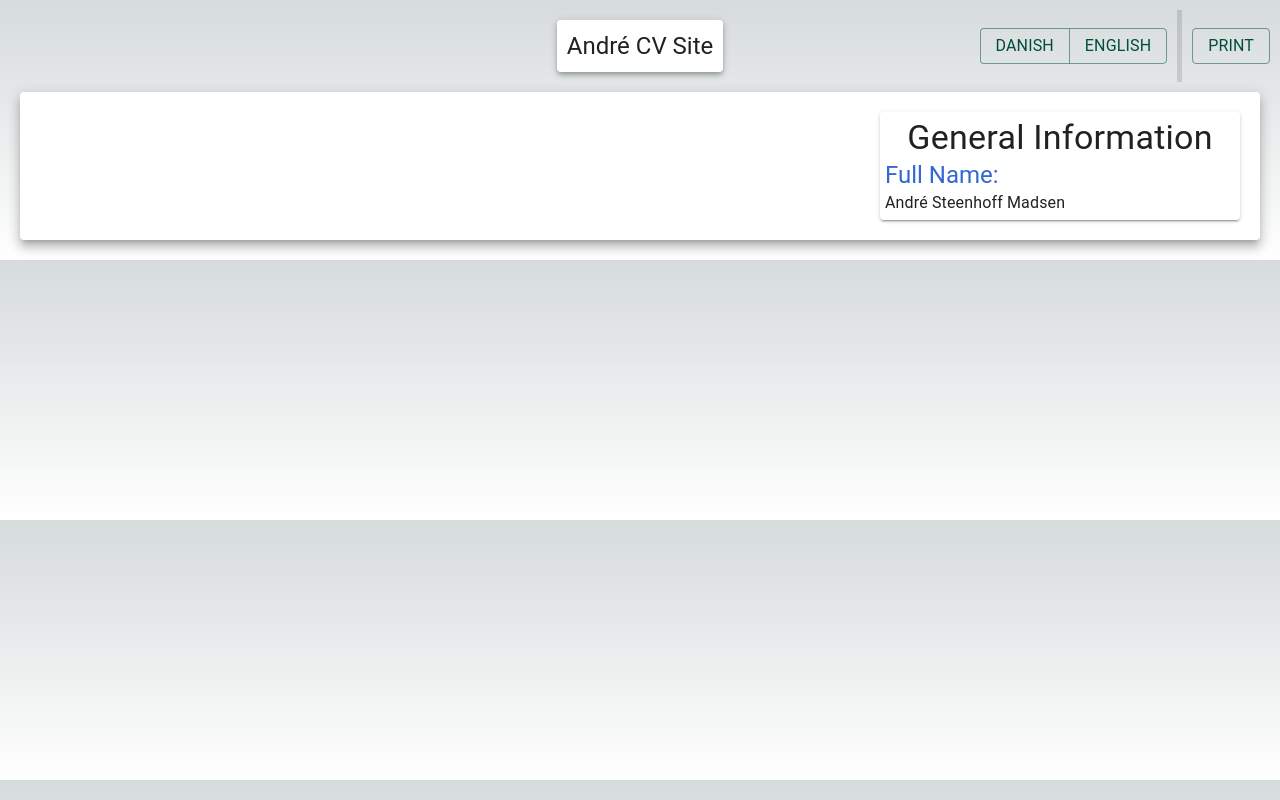
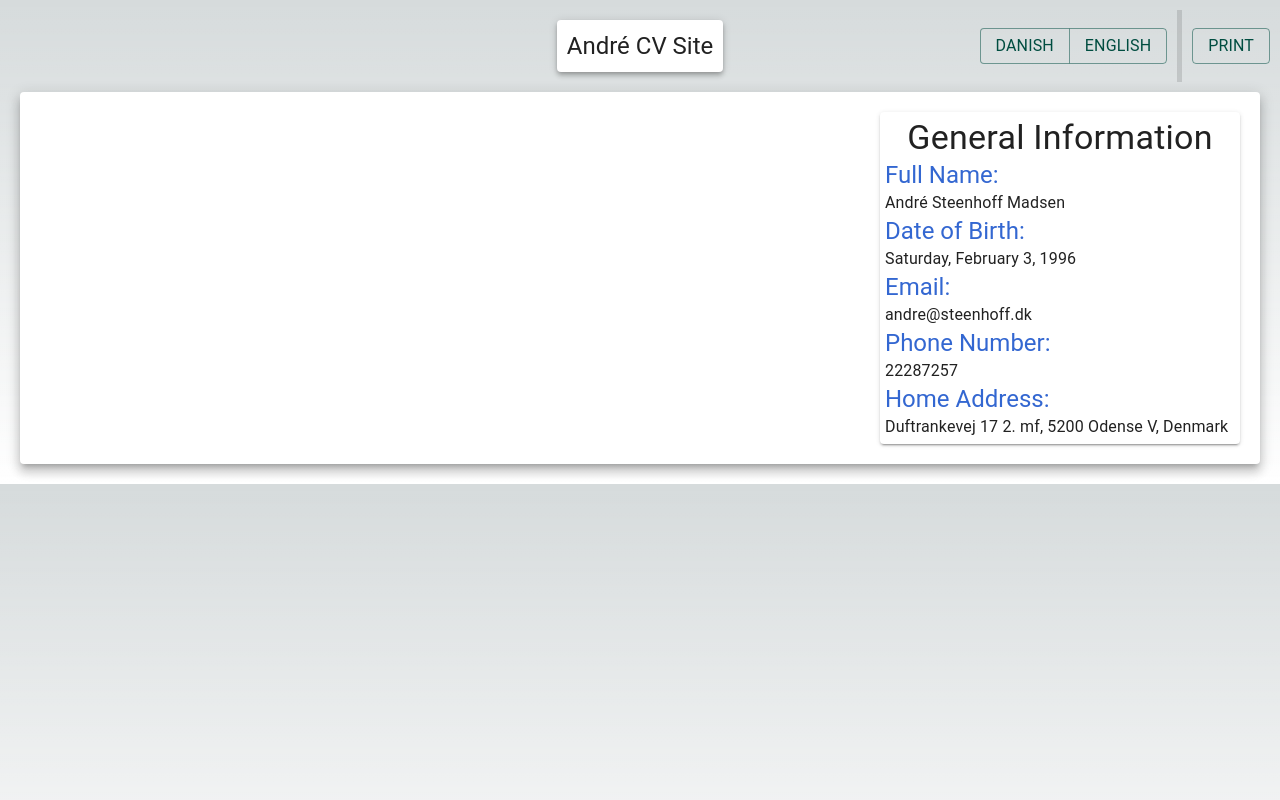
Before and after one commit to andr9528/andr9528.github.io, a Next.js app: page / in a window 1280 px wide. Built offline with nearby package versions, Linux system fonts and the light colour scheme.

Commit message:
feature: finished general information section

```diff
--- a/src/app/cv/components/general-information.tsx
+++ b/src/app/cv/components/general-information.tsx
@@ -8,6 +8,7 @@ export function GeneralInformation(): JSX.Element {
     const localizationService: LocalizationService = LocalizationService.instance
     const generalInformation: GeneralInformation = EntityGenerationService.instance.getGeneralInformation()
     const fullName: string = `${generalInformation.firstName} ${generalInformation.middleName} ${generalInformation.lastName}`
+    const fullAddress: string = `${generalInformation.address}, ${generalInformation.postalNumber} ${generalInformation.city}, ${generalInformation.country}`
 
     return (
         <Paper elevation={2} sx={{padding: '5px'}}>
@@ -16,6 +17,23 @@ export function GeneralInformation(): JSX.Element {
                 labelProps={{variant: 'h5'}}
                 labelText={localizationService.getComponetGeneralInformationText("fullNameLabel")}
                 mainText={fullName}/>
+            <LabelledTypography
+                labelProps={{variant: 'h5'}}
+                labelText={localizationService.getComponetGeneralInformationText("dateOfBirthLabel")}
+                mainText={generalInformation.dateOfBirth.toLocaleDateString(localizationService.getCurrentLanguage(), {dateStyle: "full"})}/>
+            <LabelledTypography
+                labelProps={{variant: 'h5'}}
+                labelText={localizationService.getComponetGeneralInformationText("emailLabel")}
+                mainText={generalInformation.email}/>
+            <LabelledTypography
+                labelProps={{variant: 'h5'}}
+                labelText={localizationService.getComponetGeneralInformationText("phoneNumberLabel")}
+                mainText={generalInformation.phoneNumber.toString()}/>
+            <LabelledTypography
+                labelProps={{variant: 'h5'}}
+                labelText={localizationService.getComponetGeneralInformationText("fullAddressLabel")}
+                mainText={fullAddress}/>
+
         </Paper>
         )
 }
--- /dev/null
+++ b/src/shared/components/highlidghted-typography.tsx
@@ -0,0 +1,8 @@
+import { Typography, TypographyProps } from "@mui/material";
+
+export function HighlightedTypography(props: TypographyProps): JSX.Element {
+    return (
+    <Typography color={"Highlight"} {...props}>
+        {props.children}
+    </Typography>)
+}
--- a/src/shared/components/labelled-typography.tsx
+++ b/src/shared/components/labelled-typography.tsx
@@ -1,4 +1,5 @@
 import { Typography, TypographyProps } from "@mui/material";
+import { HighlightedTypography } from "./highlidghted-typography";
 
 interface LabelledTypographyProps {
     labelProps?: TypographyProps
@@ -10,7 +11,7 @@ interface LabelledTypographyProps {
 export function LabelledTypography(props: LabelledTypographyProps): JSX.Element {
     return (
         <>
-            <Typography color={"Highlight"} {...props.labelProps}>{props.labelText}</Typography>
+            <HighlightedTypography {...props.labelProps}>{props.labelText}</HighlightedTypography>
             <Typography {...props.mainProps}>{props.mainText}</Typography>
         </>
         )
--- a/src/shared/localization/general-information.ts
+++ b/src/shared/localization/general-information.ts
@@ -5,8 +5,12 @@ export interface EntityGeneralInformationLocalization {
 export type EntityGeneralInformationLocalizationKeys = keyof EntityGeneralInformationLocalization
 
 export interface ComponentGeneralInformationLocalization {
+    sectionHeader: string
     fullNameLabel: string
-    sectionHeader: string
+    dateOfBirthLabel: string
+    emailLabel: string
+    phoneNumberLabel: string
+    fullAddressLabel: string
 }
 
 export type ComponentGeneralInformationLocalizationKeys = keyof ComponentGeneralInformationLocalization
@@ -22,8 +26,12 @@ const defaultGeneralLocalization: GeneralInformationLocalization = {
         country: 'Denmark',
     },
     componentLocalization: {
+        emailLabel: "Email:",
+        sectionHeader: 'General Information',
         fullNameLabel: 'Full Name:',
-        sectionHeader: 'General Information'
+        dateOfBirthLabel: "Date of Birth:",
+        phoneNumberLabel: "Phone Number:",
+        fullAddressLabel: "Home Address:"
     }
 }
 
@@ -39,7 +47,10 @@ export const danishGeneralLocalization: GeneralInformationLocalization = {
     },
     componentLocalization: {
         ...defaultGeneralLocalization.componentLocalization,
+        sectionHeader: 'Generel Information',
         fullNameLabel: 'Fulde Navn:',
-        sectionHeader: 'Generel information'
+        dateOfBirthLabel: "Fødselsdag:",
+        phoneNumberLabel: "Telefon Nummber:",
+        fullAddressLabel: "Hjemme Addresse:"
     }
 }
--- a/src/shared/services/entity-generation-service.ts
+++ b/src/shared/services/entity-generation-service.ts
@@ -16,8 +16,8 @@ export class EntityGenerationService {
             lastName: 'Madsen',
             phoneNumber: 22287257,
             email: 'andre@steenhoff.dk',
-            dateOfBirth: new Date(3,1,1996),
-            city: 'Odense',
+            dateOfBirth: new Date(1996,1,3),
+            city: 'Odense V',
             country: this.localizationService.getEntityGeneralInformationText("country"),
             address: 'Duftrankevej 17 2. mf',
             postalNumber: 5200
--- a/src/shared/services/localization-service.ts
+++ b/src/shared/services/localization-service.ts
@@ -54,4 +54,8 @@ export class LocalizationService extends BaseService<Language> {
     private getCurrentLocalization(): Localization {
         return this.localizations[this.currentLanguage]
     }
+
+    public getCurrentLanguage(): Language {
+        return this.currentLanguage
+    }
 }
```
